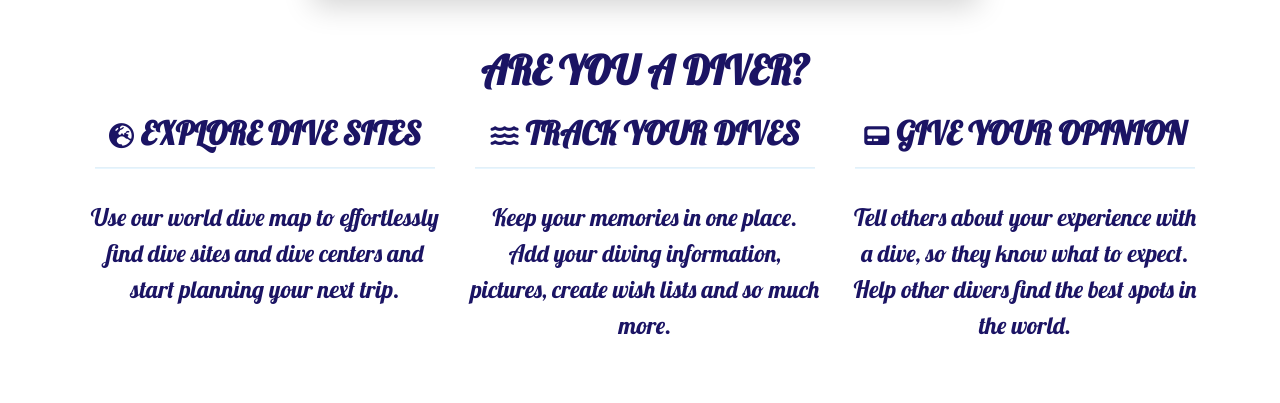
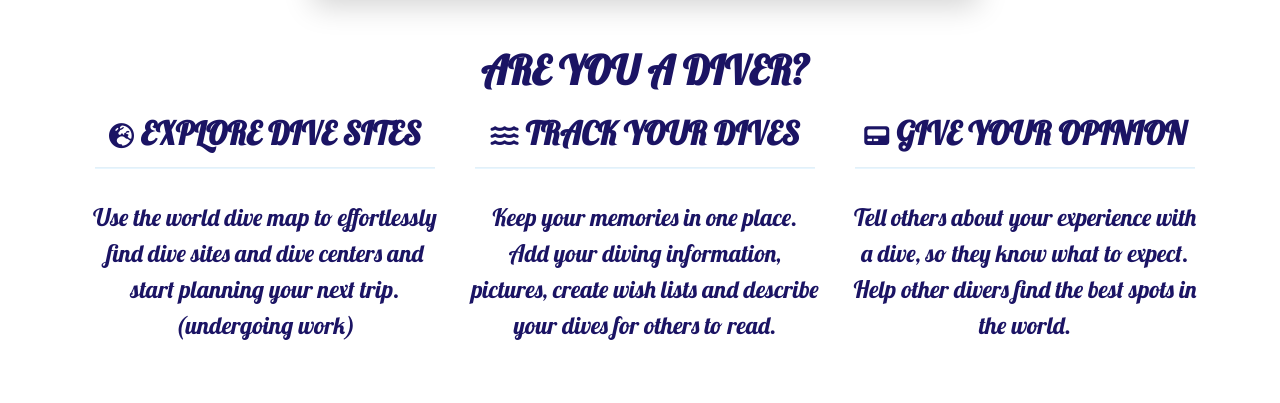
Before and after one commit to daniellima338/DiveIn, a Flask app: page / in a window 1280 px wide. Shown: the part 709-1112 px from the top of the page. Run offline with Flask 2, Linux system fonts and the light colour scheme; some libraries are stand-ins or nearby versions.

Commit message:
database planning added to README. Final walkthrough done

```diff
--- a/static/js/index.js
+++ b/static/js/index.js
@@ -12,22 +12,6 @@ function initMap() {
     position: uluru,
     map: map,
   });
-
-  google.maps.event.addListener(map, 'click', function(event) {
-  placeMarker(map, event.latLng);
-});
-
-function placeMarker(map, location) {
-  var marker = new google.maps.Marker({
-    position: location,
-    map: map
-  });
-  var infowindow = new google.maps.InfoWindow({
-    content: 'Latitude: ' + location.lat() +
-    '<br>Longitude: ' + location.lng()
-  });
-  infowindow.open(map,marker);
-}
 }
 
 
--- a/templates/pages/home.html
+++ b/templates/pages/home.html
@@ -30,8 +30,8 @@
                 <h3 class="text-uppercase"><i class="fas fa-globe-europe"></i> Explore Dive Sites</h3>
                 <hr class="my-4" />
                 <p>
-                    Use our world dive map to effortlessly find dive sites and dive centers and start planning your
-                    next trip.
+                    Use the world dive map to effortlessly find dive sites and dive centers and start planning your
+                    next trip. (undergoing work)
                 </p>
             </div>
 
@@ -39,8 +39,7 @@
                 <h3 class="text-uppercase"><i class="fas fa-water"></i> Track Your Dives</h3>
                 <hr class="my-4" />
                 <p>
-                    Keep your memories in one place. Add your diving information, pictures, create wish lists and so
-                    much more.
+                    Keep your memories in one place. Add your diving information, pictures, create wish lists and describe your dives for others to read.
                 </p>
             </div>
 
```
Also changed, not shown: README.md.
